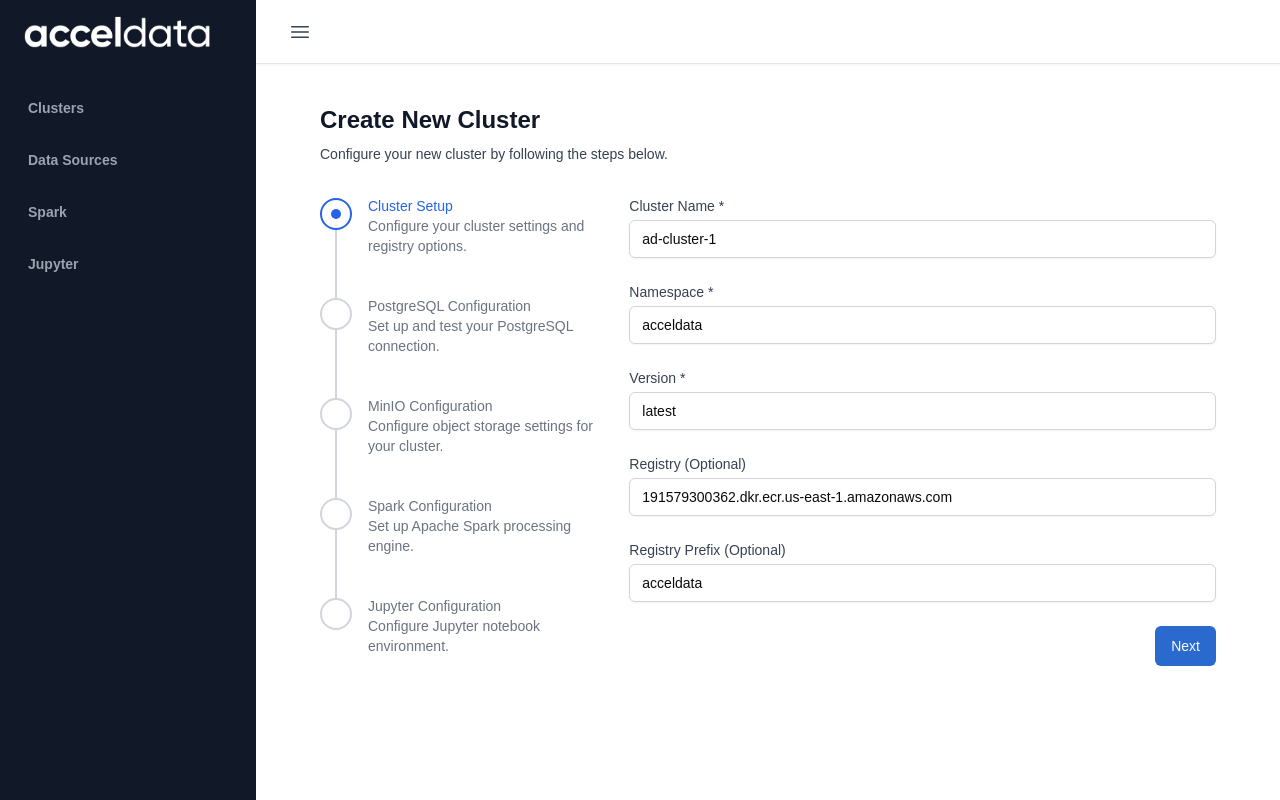
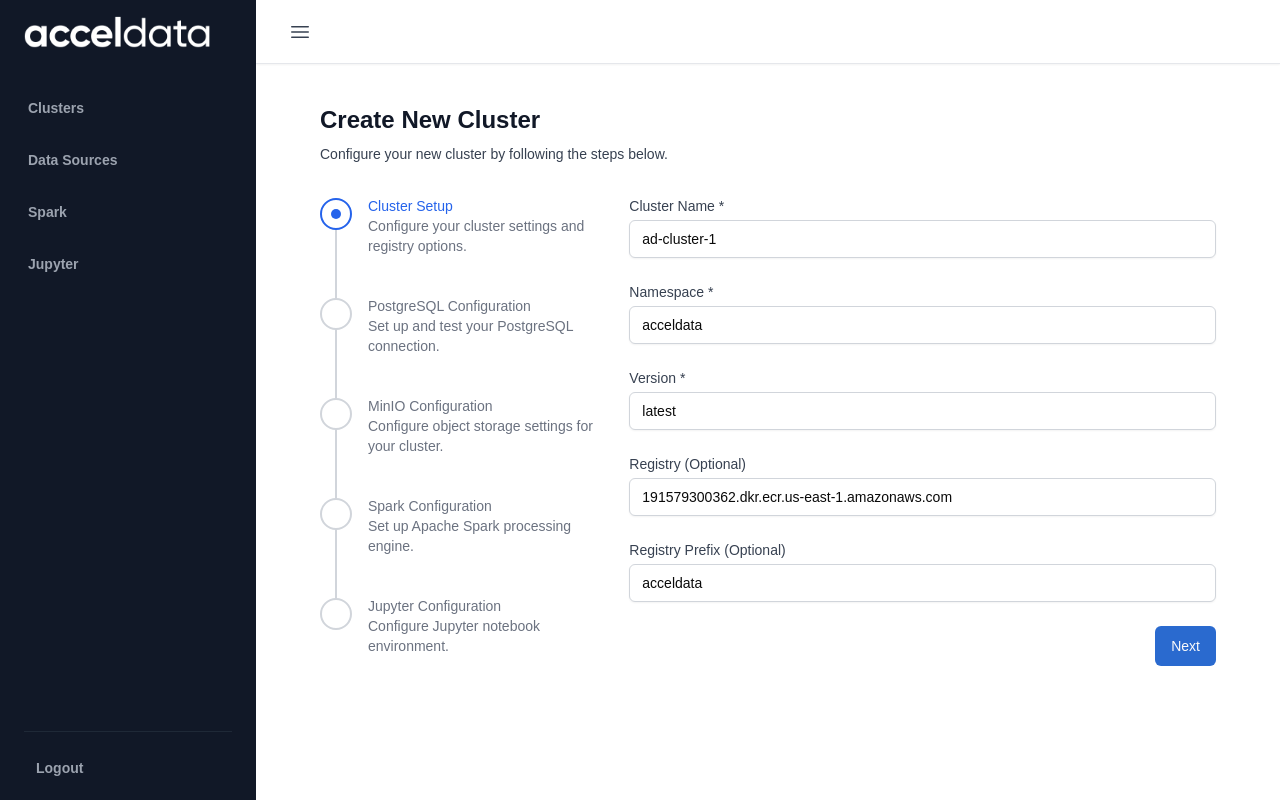
Before and after one commit to ankur-acceldata/xdp, a Next.js app: page /dashboard/clusters/create in a window 1280 px wide. Built offline with nearby package versions, Linux system fonts and the light colour scheme.

Commit message:
final changes

```diff
--- a/src/app/layout.tsx
+++ b/src/app/layout.tsx
@@ -16,8 +16,8 @@ const geistMono = Geist_Mono({
 });
 
 export const metadata: Metadata = {
-  title: "Create Next App",
-  description: "Generated by create next app",
+  title: "xDP",
+  description: "xDP is a platform for data processing and analytics.",
 };
 
 export default function RootLayout({
--- a/src/app/login/page.tsx
+++ b/src/app/login/page.tsx
@@ -17,7 +17,7 @@ export default function LoginPage() {
 
     // After successful login, check if cluster data exists
     if (hasClusterData()) {
-      router.push('/dashboard');
+      router.push('/dashboard/clusters');
     } else {
       router.push('/onboarding');
     }
--- a/src/components/navigation/DashboardLayout.tsx
+++ b/src/components/navigation/DashboardLayout.tsx
@@ -4,6 +4,7 @@ import { useState } from 'react'
 import { Sidebar } from './Sidebar'
 import { ChevronRightIcon, Bars3Icon } from '@heroicons/react/24/outline'
 import { classNames } from './NavigationConfig'
+import { useSidebarState } from '@/hooks/useSidebarState'
 
 interface DashboardLayoutProps {
   children: React.ReactNode
@@ -13,10 +14,17 @@ interface DashboardLayoutProps {
 
 export function DashboardLayout({ children, logo = "/images/ad-logo-white.png", title }: DashboardLayoutProps) {
   const [sidebarOpen, setSidebarOpen] = useState(false)
-  const [isCollapsed, setIsCollapsed] = useState(false)
+  const { isCollapsed, setIsCollapsed, isHydrated } = useSidebarState()
 
   return (
     <div className="min-h-screen bg-white">
+      <div
+        aria-hidden={!isHydrated}
+        className={classNames(
+          !isHydrated ? 'invisible h-0 overflow-hidden' : '',
+          'transition-all duration-300'
+        )}
+      >
         <Sidebar
           sidebarOpen={sidebarOpen}
           setSidebarOpen={setSidebarOpen}
@@ -70,5 +78,6 @@ export function DashboardLayout({ children, logo = "/images/ad-logo-white.png",
           </main>
         </div>
       </div>
+    </div>
   )
 }
--- a/src/components/navigation/Sidebar.tsx
+++ b/src/components/navigation/Sidebar.tsx
@@ -6,6 +6,8 @@ import Image from 'next/image'
 import { navigation } from './NavigationConfig'
 import { NavigationLink } from './NavigationItem'
 import { classNames } from './NavigationConfig'
+import { FontAwesomeIcon } from '@fortawesome/react-fontawesome'
+import { faArrowRightFromBracket } from '@fortawesome/pro-solid-svg-icons'
 
 interface SidebarProps {
   sidebarOpen: boolean
@@ -92,6 +94,21 @@ function SidebarContent({ logo, isCollapsed }: SidebarContentProps) {
               ))}
             </ul>
           </li>
+          <li className="mt-auto">
+            <div className="border-t border-gray-800 pt-3">
+              <a
+                href="/login"
+                className={classNames(
+                  'text-gray-400 hover:bg-gray-800 hover:text-white',
+                  'group flex items-center gap-x-3 rounded-md py-3 px-3 text-sm font-semibold leading-6',
+                  isCollapsed ? 'justify-center' : ''
+                )}
+              >
+                <FontAwesomeIcon icon={faArrowRightFromBracket} className="size-5 shrink-0" />
+                {!isCollapsed && 'Logout'}
+              </a>
+            </div>
+          </li>
         </ul>
       </nav>
     </div>
--- a/src/components/onboarding/OnboardingWizard.tsx
+++ b/src/components/onboarding/OnboardingWizard.tsx
@@ -204,7 +204,7 @@ export default function OnboardingWizard({ onComplete }: OnboardingWizardProps)
       localStorage.setItem('clusters', JSON.stringify(clusters));
 
       // Redirect to dashboard
-      router.push('/dashboard');
+      router.push('/dashboard/clusters');
     }
   };
 
--- a/src/components/onboarding/steps/JupyterSetup.tsx
+++ b/src/components/onboarding/steps/JupyterSetup.tsx
@@ -66,7 +66,7 @@ export default function JupyterSetup({
     e.preventDefault();
     if (isLastStep) {
       // Navigate to dashboard after completing setup
-      router.push('/dashboard');
+      router.push('/dashboard/clusters');
     } else {
       onNext();
     }
--- /dev/null
+++ b/src/hooks/useSidebarState.ts
@@ -0,0 +1,32 @@
+'use client'
+
+import { useState, useEffect } from 'react'
+
+const SIDEBAR_STATE_KEY = 'sidebar-collapsed-state'
+
+export function useSidebarState() {
+  // Initialize with undefined to prevent hydration mismatch
+  const [isCollapsed, setIsCollapsed] = useState<boolean | undefined>(undefined)
+  const [isHydrated, setIsHydrated] = useState(false)
+
+  // After hydration, sync with localStorage
+  useEffect(() => {
+    const saved = localStorage.getItem(SIDEBAR_STATE_KEY)
+    setIsCollapsed(saved ? JSON.parse(saved) : false)
+    setIsHydrated(true)
+  }, [])
+
+  // Persist changes to localStorage
+  useEffect(() => {
+    if (isHydrated && typeof isCollapsed === 'boolean') {
+      localStorage.setItem(SIDEBAR_STATE_KEY, JSON.stringify(isCollapsed))
+    }
+  }, [isCollapsed, isHydrated])
+
+  return {
+    // Return false during SSR/pre-hydration
+    isCollapsed: typeof isCollapsed === 'boolean' ? isCollapsed : false,
+    setIsCollapsed,
+    isHydrated
+  }
+}
--- a/src/lib/fontawesome.ts
+++ b/src/lib/fontawesome.ts
@@ -19,7 +19,8 @@ import {
   faFlask,
   faChartLine,
   faGear,
-  faHome
+  faHome,
+  faArrowRightFromBracket
 } from '@fortawesome/pro-solid-svg-icons';
 
 import {
@@ -51,6 +52,7 @@ library.add(
   faChartLine,
   faGear,
   faHome,
+  faArrowRightFromBracket,
 
   // Light icons
   faCircleInfo,
```
Lines whose indentation alone changed are shown as unchanged.
